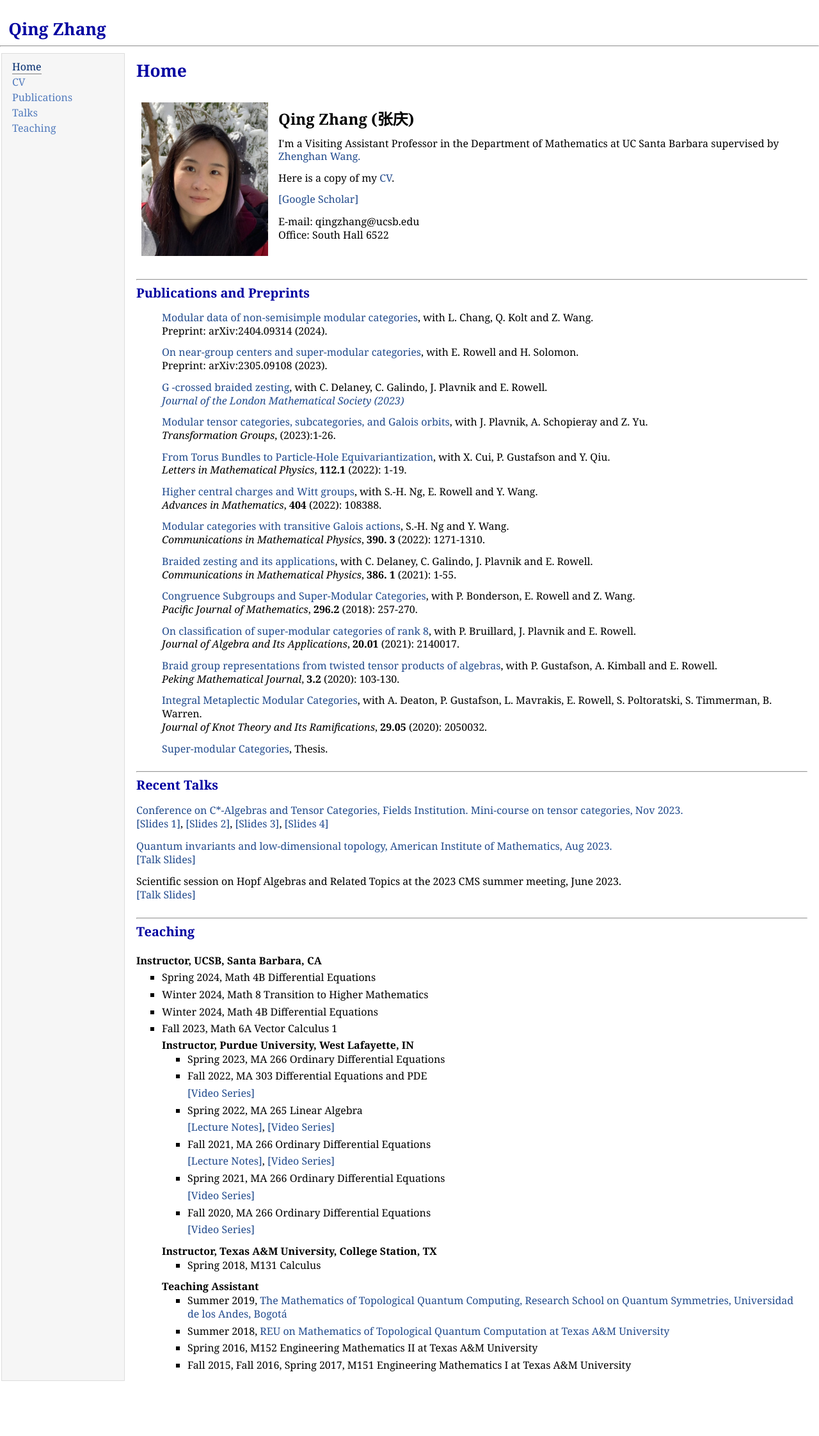
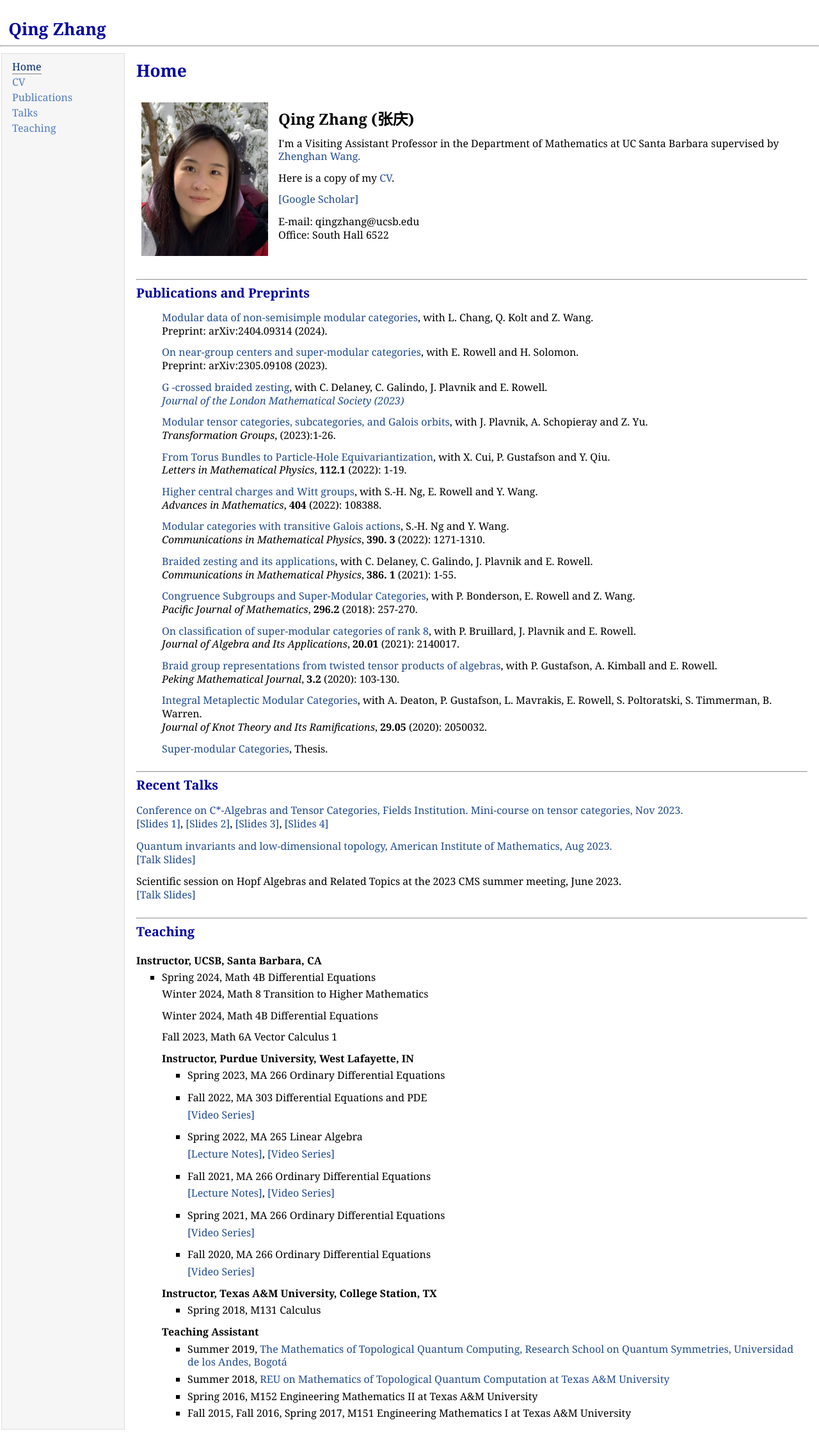
Before and after one commit to zhangqing2513/zhangqing2513.github.io, a Jekyll site: the page index.html, which Jekyll copies as it is, in a window 1280 px wide. Shown: the whole page at 64% size. Built offline with Jekyll 4.4.1, drawn with Linux system fonts in a browser that asks for light colours; before the commit the page ends 2168 px from its top, so only the background shows below that.

Commit message:
Update index.html

```diff
--- a/index.html
+++ b/index.html
@@ -127,12 +127,12 @@ Scientific session on Hopf Algebras and Related Topics at the 2023 CMS summer me
             <p> <span style="font-size: 100%"> <strong>Instructor, UCSB, Santa Barbara, CA</strong> </p>
        <ul>
   <li><p> Spring 2024, Math 4B Differential Equations </p>
+    <p></li>
+	<p></li> Winter 2024, Math 8 Transition to Higher Mathematics </p>
 
-  <li><p> Winter 2024, Math 8 Transition to Higher Mathematics </p>
+ <p></li> Winter 2024, Math 4B Differential Equations </p>
 
-  <li><p> Winter 2024, Math 4B Differential Equations </p>
-
-  <li><p> Fall 2023, Math 6A Vector Calculus 1 </p>
+ <p></li> Fall 2023, Math 6A Vector Calculus 1 </p>
 
 
                 <p> <span style="font-size: 100%"> <strong>Instructor, Purdue University, West Lafayette, IN</strong> </p>
```
